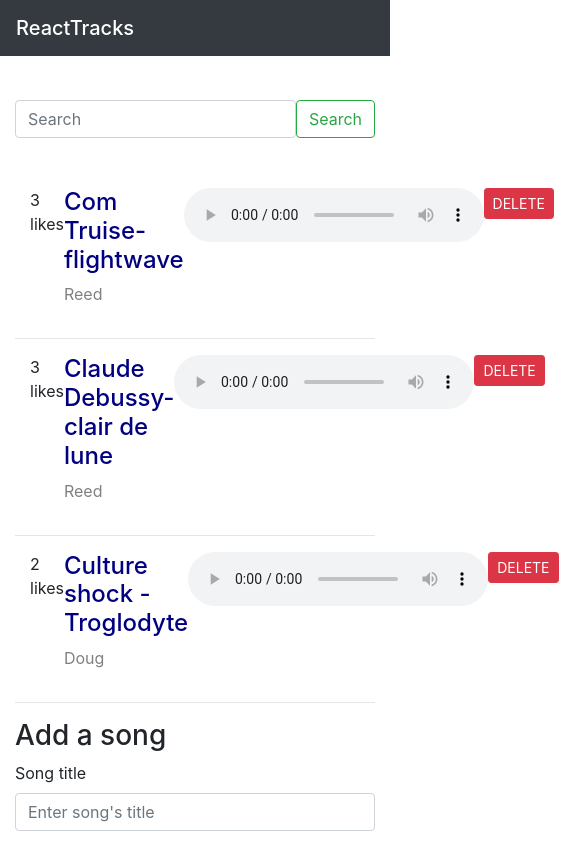
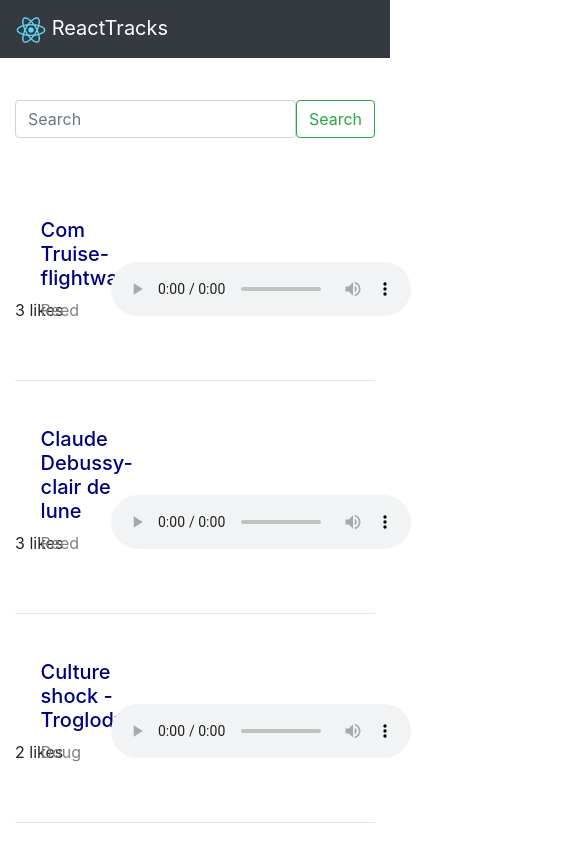
Before and after one commit to aakibRex/react-tracks, a React (Create React App) app: page / in a window 390 px wide. Shown: the top 842 px of the page, 585 px wide, since content can reach past the window. Built offline with nearby package versions, Linux system fonts and the light colour scheme.

Commit message:
000|AQUIB_NAZMI|UI changes

```diff
--- a/src/components/Header.js
+++ b/src/components/Header.js
@@ -6,11 +6,11 @@ export default function Header(props) {
         <div>
 
             <nav className="navbar  fixed-top navbar-dark bg-dark">
-                {/* <a class="navbar-brand" href="#">
+                <a class="navbar-brand" href="valuebound.com">
                     <img src="logo192.png" width="30" height="30" alt=""/>
                      {props.title}
-                </a> */}
-                <span className="navbar-brand mb-0 h1">{props.title}</span>
+                </a>
+                {/* <span className="navbar-brand mb-0 h1">{props.title}</span> */}
             </nav>
 
         </div>
--- a/src/components/mediaItems.js
+++ b/src/components/mediaItems.js
@@ -8,30 +8,27 @@ export const MediaItems = ({ song, onDelete }) => {
     let p_style = {
         color: "gray",
     }
-    // let card_style = {
-    //     display:"inline",
-    // }
 
     return (
 
                 <>
-                <div className="parent container d-flex justify-content-around">
-                    <div>
-                        {song.like} likes
+                <div className="parent">
+                    <div className="likes child">
+                        <p>{song.like} likes</p>
                     </div>
 
-                    <div>
+                    <div className="title child">
                     <h4  style={h4_style}>{song.title}</h4>
                     <p  style={p_style}>{song.desc}</p>
                     </div>
 
-                    <div>
+                    <div className="audio-bar child">
                     <audio  controls>
                         <source src="" type="audio/mpeg"/>
                     </audio>
                     </div>
 
-                    <div>
+                    <div className="button child">
                     <button  type="button" className="btn btn-sm btn-danger" onClick={() => { onDelete(song) }}>DELETE</button>
                     </div>
 
--- a/src/components/mediaitems.css
+++ b/src/components/mediaitems.css
@@ -1,11 +1,36 @@
-/* .parent {
-    width : 100%;
-      height : 200px;
+.parent {
+      width : 70%;
+      height : 100px;
 
       display : inline-block;
-      margin : 30px auto
-  } */
-  /* .parent div {
+      margin : 30px auto;
+  }
+  .parent div {
     display : inline-block;
     width:30%;
-  } */
+
+  }
+
+.title{
+  margin-left: 0;
+  position: relative; right: 100px;
+}
+.button{
+  position: relative; left: 900px; bottom: 60px;
+}
+
+.title h4{
+  font-size: 1.25rem;
+}
+@media only screen and (max-width: 768px) {
+  .title{
+    margin-left: 0;
+    position: relative; right: 50px;
+  }
+  .audio-bar{
+    position: relative; right:55px;
+  }
+  .button{
+    position: relative; left: 580px; bottom: 60px;
+  }
+}
```
